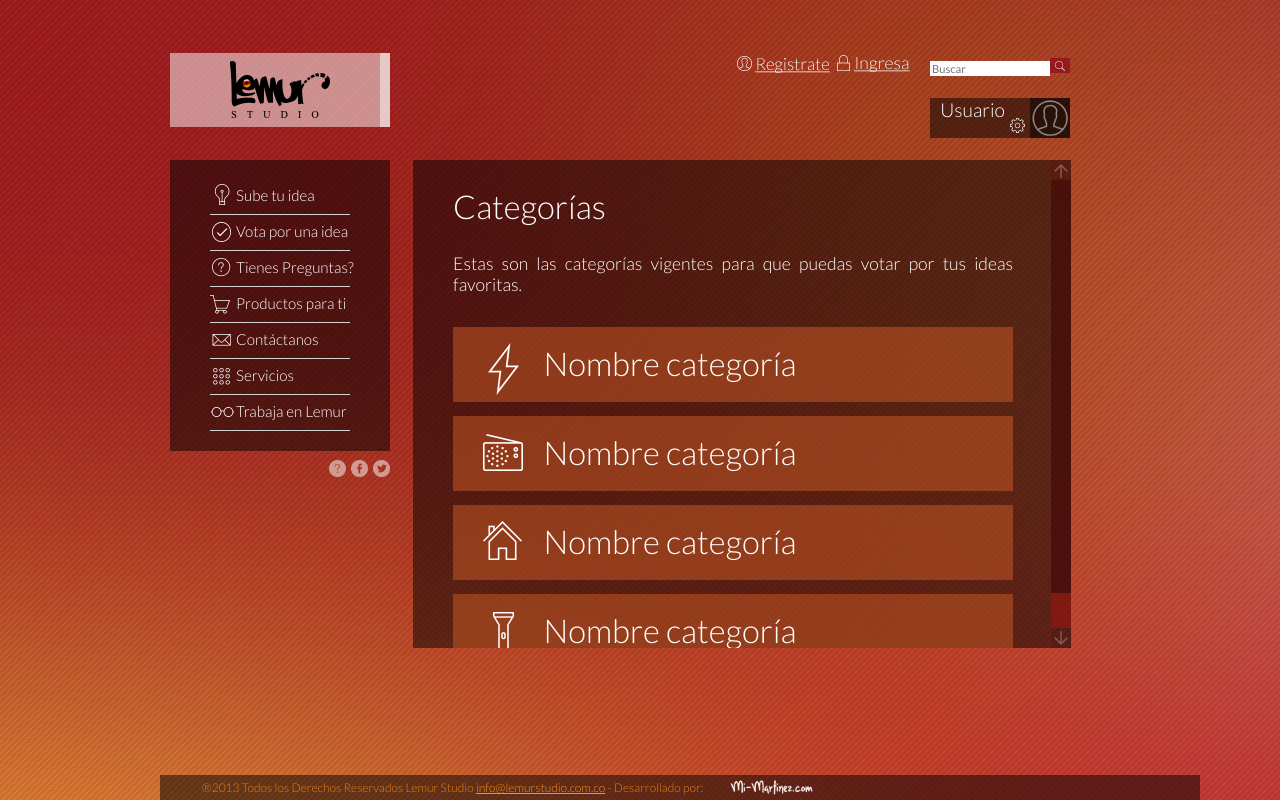
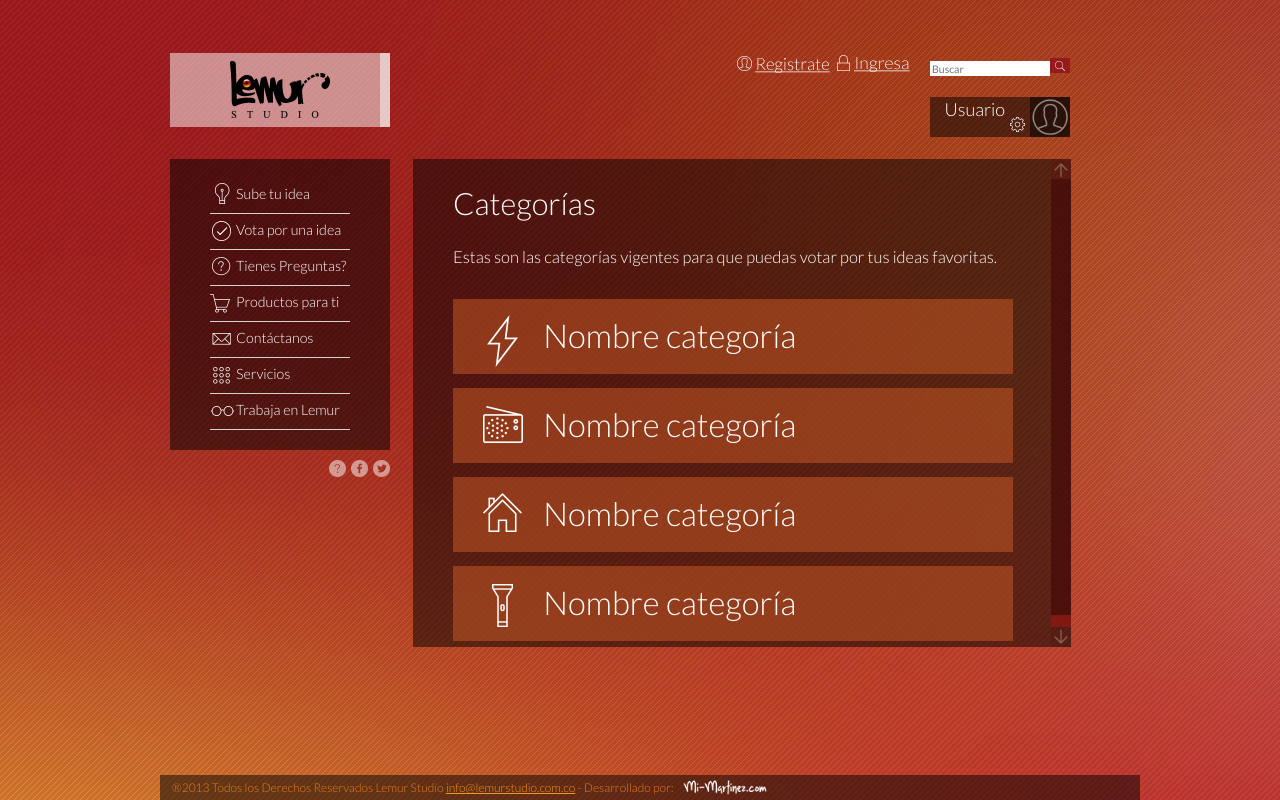
Before and after one commit to juan2ramos/lemurFront, a PHP site: page / in a window 1280 px wide. Run offline with PHP 8.4, Linux system fonts and the light colour scheme; some libraries are stand-ins or nearby versions.

Commit message:
CCS - Footer

```diff
--- a/css/style.css
+++ b/css/style.css
@@ -9,7 +9,7 @@ body{
 
 	background: #971F19 url("../images/background.jpg") no-repeat center top fixed;
 	font-family: 'Lato', sans-serif;
-	font-size: 16px;
+	font-size: 15px;
 }
 body,h2,h3,h4,p{
 	font-weight: 300
@@ -252,7 +252,7 @@ footer{
 	bottom: 0;
 	left:50%;
     margin-left:-480px;
-    padding: 3px 40px;
+    padding: 3px 10px;
     position: fixed;
 	width: 960px;
 }
@@ -264,7 +264,7 @@ footer a:hover{
 }
 footer img{
 	height: 17px;
-	margin-left: 20px
+	margin-left: 4px
 }
 footer p{
 	color:#E47F1C;
```
